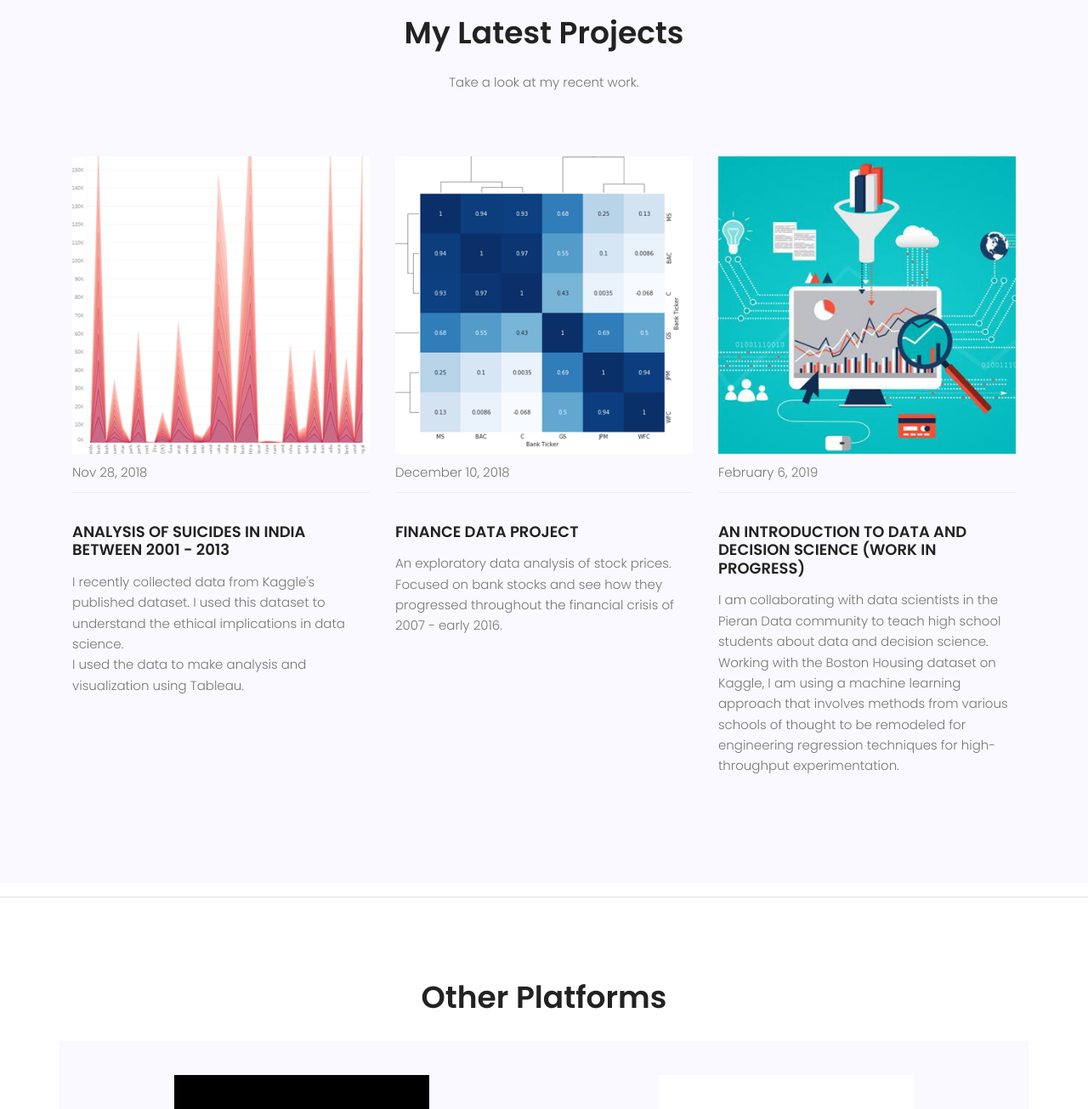
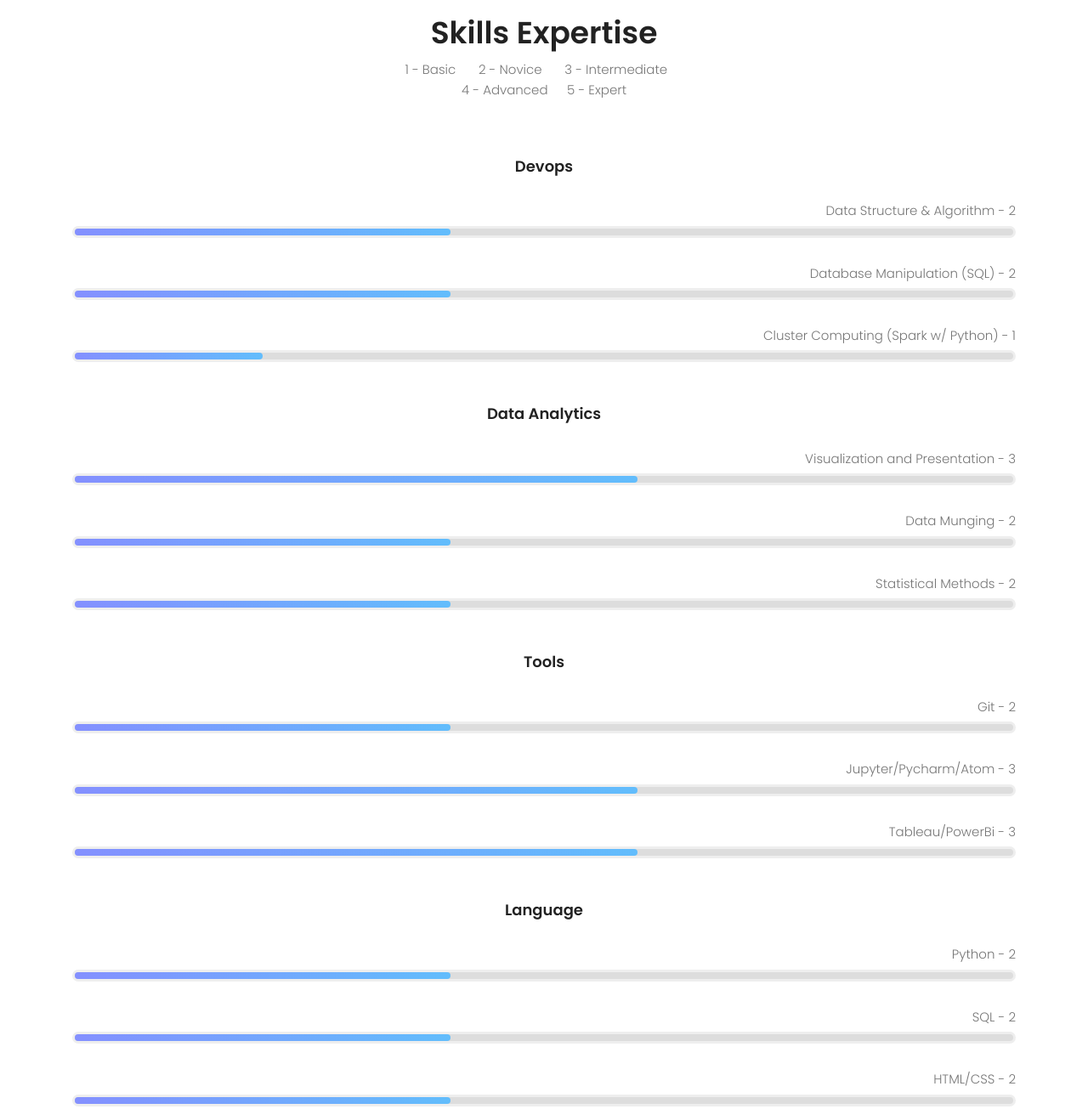
Before and after one commit to patelmd/patelmd.github.io, a plain HTML site: page index.html in a window 1280 px wide. Shown: the part 2160-3465 px from the top of the page at 85% size. Drawn offline with nearby package versions, Linux system fonts and the light colour scheme; some packages are replaced by stand-ins of ours; a script that the page names is missing.

Commit message:
Add files via upload

```diff
--- a/index.html
+++ b/index.html
@@ -49,7 +49,7 @@
 
 
 								<li><a href="mailto:mdpatel17@gmail.com">Contact</a></li>
-								<li><a href="Manan_Patel_Resume_2019.pdf" class="genric-btn primary-border circle" target="_blank">Resume</a></li>
+								<li><a href="M_Patel_2019.pdf" class="genric-btn primary-border circle" target="_blank">Resume</a></li>
 								</ul>
 
 						</nav><!-- #nav-menu-container -->
@@ -101,9 +101,8 @@
 				</div>
 			</section>
 			<!-- End home-about Area -->
-
+<hr>
 <div clss="container">
-<hr>
 </div>
 			<!-- Start services Area -->
 			<section class="services-area section-gap">
@@ -164,6 +163,121 @@
 			<hr id="portfolio">
 			<!-- End services Area -->
 
+				<section class="home-about-area section-gap">
+
+						<div class="text-center">
+								<div class="menu-content">
+										<div class="title text-center">
+												<h1 class="mb-10">Skills Expertise</h1>
+												  1 - Basic <span style="display: inline-block; width: 2ch;">&#9;</span>
+													 2 - Novice <span style="display: inline-block; width: 2ch;">&#9;</span>
+													 3 - Intermediate<span style="display: inline-block; width: 2ch;">&#9;</span>
+													  <p>4 - Advanced<span style="display: inline-block; width: 2ch;">&#9;</span>
+														 5 - Expert<p/>
+
+										</div>
+
+								</div>
+						</div>
+			<div class="container">
+					<div class="row skillbar-wraps">
+						<div class="col-lg-4 skill-left">
+							<h4 class="text-center pt-50"> Devops </h4>
+							<div class="single-skill">
+								<p>
+									Data Structure & Algorithm -   2
+								</p>
+								<div class="skill" data-width="40"></div>
+							</div>
+							<div class="single-skill">
+								<p>
+									Database Manipulation (SQL) -   2
+								</p>
+								<div class="skill" data-width="40"></div>
+							</div>
+							<div class="single-skill">
+								<p>
+									Cluster Computing (Spark w/ Python) - 1
+								</p>
+								<div class="skill" data-width="20"></div>
+							</div>
+						</div>
+						<div class="col-lg-4 skill-right">
+							<h4 class="text-center pt-50"> Data Analytics </h4>
+							<div class="single-skill">
+								<p>
+									Visualization and Presentation - 3
+								</p>
+								<div class="skill" data-width="60"></div>
+							</div>
+
+							<div class="single-skill">
+								<p>
+									Data Munging - 2
+								</p>
+								<div class="skill" data-width="40"></div>
+							</div>
+							<div class="single-skill">
+								<p>
+									Statistical Methods - 2
+								</p>
+								<div class="skill" data-width="40"></div>
+							</div>
+						</div>
+						<div class="col-lg-4 skill-right">
+							<h4 class="text-center pt-50"> Tools </h4>
+							<div class="single-skill">
+								<p>
+									Git - 2
+								</p>
+								<div class="skill" data-width="40"></div>
+							</div>
+
+							<div class="single-skill">
+								<p>
+									Jupyter/Pycharm/Atom - 3
+								</p>
+								<div class="skill" data-width="60"></div>
+							</div>
+							<div class="single-skill">
+								<p>
+									Tableau/PowerBi - 3
+								</p>
+								<div class="skill" data-width="60"></div>
+							</div>
+						</div>
+						<div class="col-lg-4 skill-left">
+							<h4 class="text-center pt-50"> Language </h4>
+							<div class="single-skill">
+								<p>
+									Python  -   2
+								</p>
+								<div class="skill" data-width="40"></div>
+							</div>
+							<div class="single-skill">
+								<p>
+									SQL -   2
+								</p>
+								<div class="skill" data-width="40"></div>
+							</div>
+							<div class="single-skill">
+								<p>
+									HTML/CSS - 2
+								</p>
+								<div class="skill" data-width="40"></div>
+							</div>
+						</div>
+					</div>
+
+						</div>
+
+					</div>
+				</div>
+
+				</section>
+
+
+
 <!-- Start recent-blog Area -->
 <section class="recent-blog-area section-gap">
 	<div class="container">
@@ -189,8 +303,8 @@
 							Nov 28, 2018
 					</div>
 				</div>
-				<a href="https://github.com/patelmd/IndiaSuicideAnalysis" target="_blank">
-					<h4>Analysis of suicides in India between 2001 - 2013</h4>
+				<a href="https://github.com/patelmd/SuicideRateInIndia" target="_blank">
+					<h4>Suicide Rate in India between 2001 - 2013</h4>
 				</a>
 				<p>
 					I recently collected data from Kaggle's published dataset. I used this dataset to understand the ethical implications in data science.<br>
```
